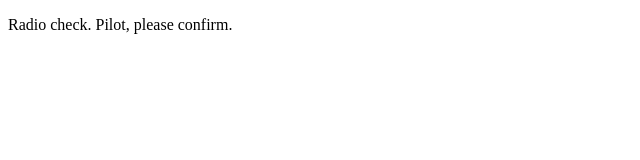
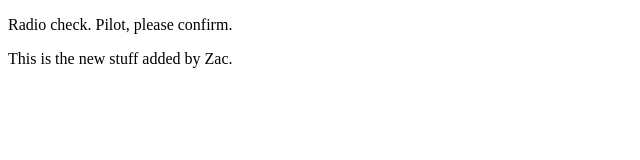
Before and after one commit to Alejo8835/COMM-LOG-STUDIO, a plain HTML site: page index.html in a window 1280 px wide. Shown: the whole page, without its empty margins (0-640 px from the left). Drawn offline with Linux system fonts and the light colour scheme.

Commit message:
I changed it!

```diff
--- a/index.html
+++ b/index.html
@@ -3,4 +3,5 @@
    <body>
       <p>Radio check. Pilot, please confirm.</p>
    </body>
+   <p>This is the new stuff added by Zac.</p>
 </html>
```
